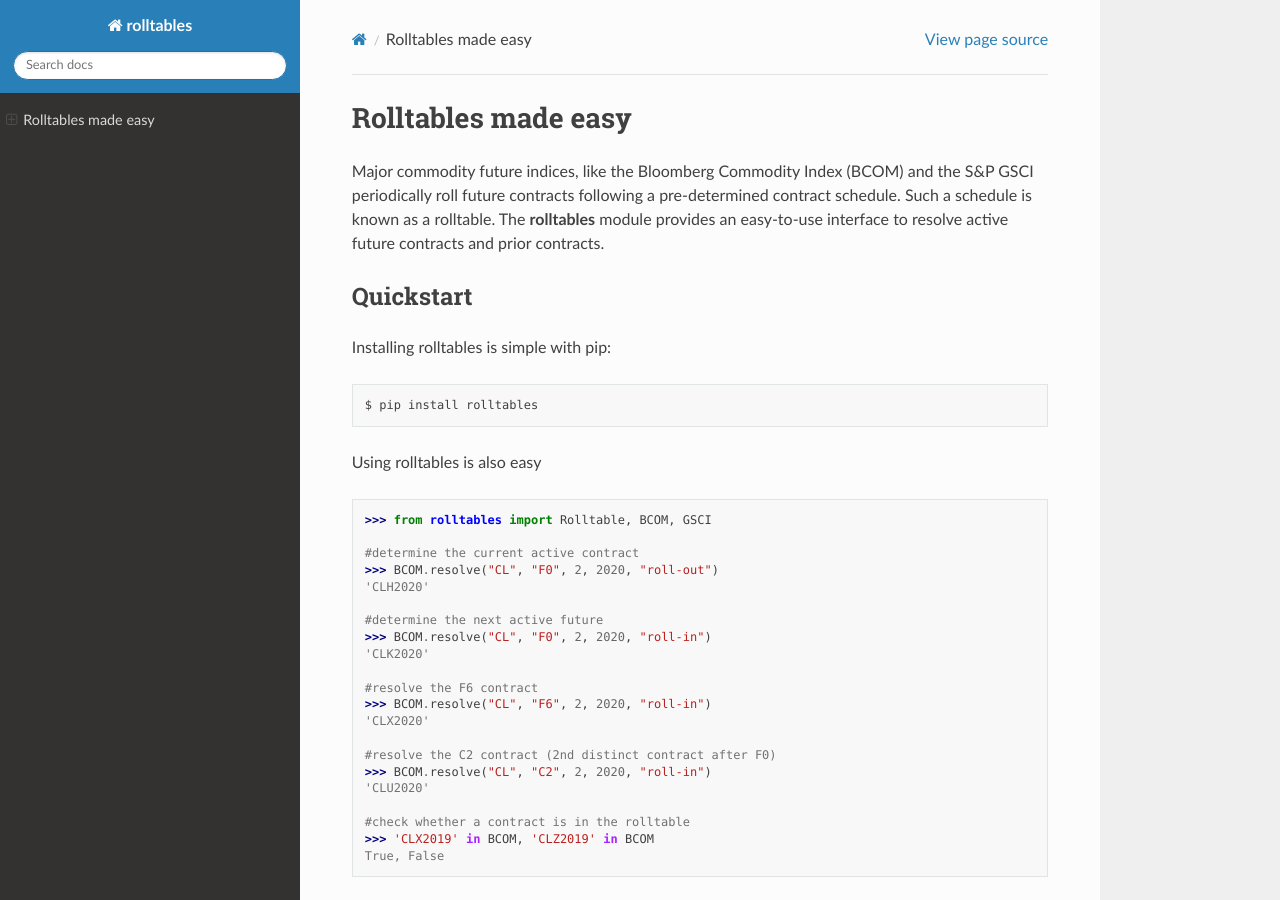
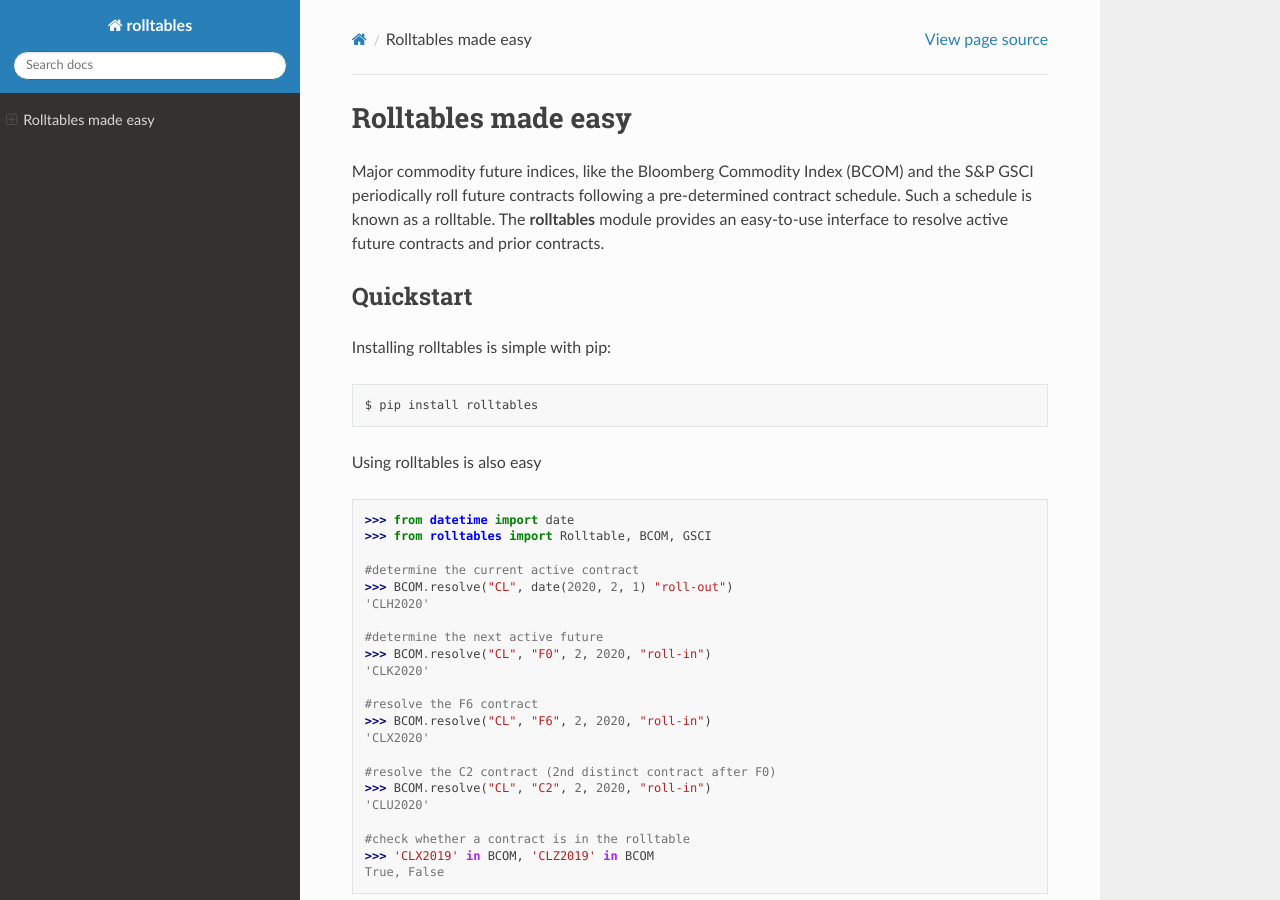
Before and after one commit to dschenck/rolltables, a Sphinx documentation site: the page built from docs/index.rst, in a window 1280 px wide and 900 px high. Built offline with Sphinx 7.4.7 and the Read the Docs theme 2.0.0, drawn with Linux system fonts in a browser that asks for light colours.

Commit message:
documentation

```diff
--- a/docs/index.rst
+++ b/docs/index.rst
@@ -12,10 +12,11 @@
 Using rolltables is also easy
 ::
 
+   >>> from datetime import date
    >>> from rolltables import Rolltable, BCOM, GSCI
 
    #determine the current active contract
-   >>> BCOM.resolve("CL", "F0", 2, 2020, "roll-out")
+   >>> BCOM.resolve("CL", date(2020, 2, 1) "roll-out")
    'CLH2020'
 
    #determine the next active future
```
